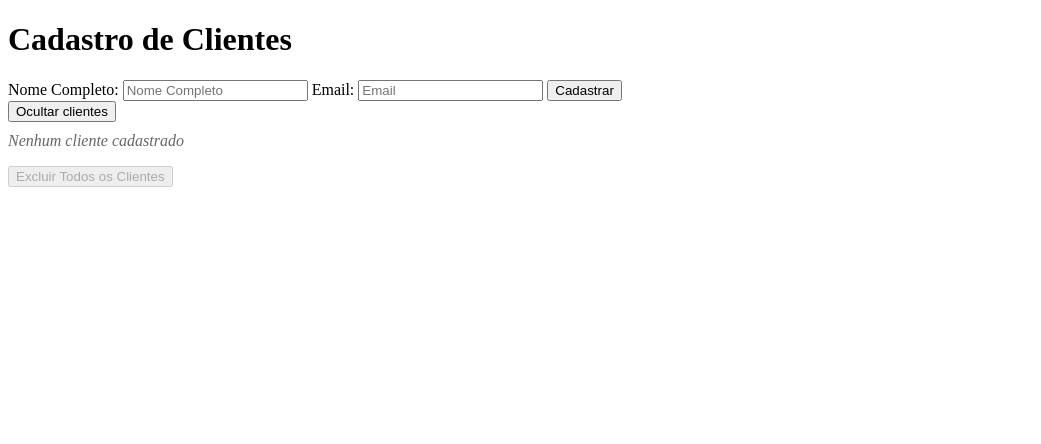
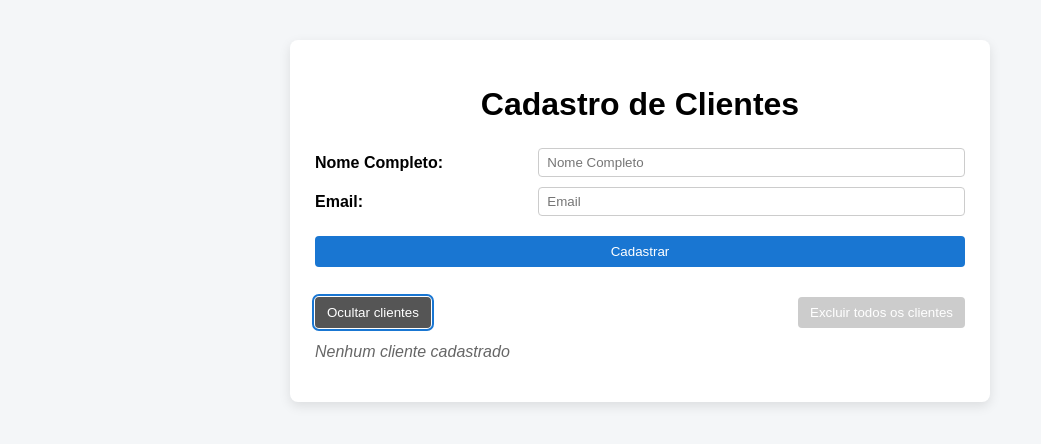
Before and after one commit to thiago-miguel/cadastro-clientes, a plain HTML site: page index.html in a window 1280 px wide. Both pictures are taken after a click on the button "Mostrar clientes". Shown: the whole page, without its empty margins (0-1041 px from the left). Drawn offline with Linux system fonts and the light colour scheme; no server answers.

Commit message:
Estilização da página, ajustes nos comentários e revisão geral do código

```diff
--- a/cadastro.js
+++ b/cadastro.js
@@ -34,7 +34,7 @@ function handleExcluirCliente(id, li, lista, mensagemVazia) {
 
 // EDITAR
 function handleEditarCliente(id, li) {
-  // Callback para salvar: faz o fetch PUT
+  // PUT: Callback para salvar
   const salvarCallback = (novoNome, novoEmail, onSuccess) => {
     fetch(`https://crudcrud.com/api/af4ab06f9272443899a6c8672e50e05e/cadastro/${id}`, {
       method: 'PUT',
@@ -138,6 +138,3 @@ function excluirTodosClientes() {
         })
         .catch(err => console.error('Erro ao excluir todos:', err));
 }
-
-// Criar CSS
-// Estudar a possibilidade de ter a funcionalidade de editar cliente
--- a/estilos.css
+++ b/estilos.css
@@ -1,29 +1,177 @@
-.hidden {
-    display: none;
+/* Reset simples */
+* {
+    box-sizing: border-box;
+    font-family: Arial, Helvetica, sans-serif;
 }
 
+/* Fundo da página */
+body {
+    background-color: #f4f6f8;
+    margin: 0;
+    padding: 40px;
+    display: flex;
+    justify-content: center;
+}
+
+/* Container principal */
+.container {
+    background-color: #fff;
+    width: 100%;
+    max-width: 700px;
+    padding: 25px;
+    border-radius: 8px;
+    box-shadow: 0 4px 12px rgba(0, 0, 0, 0.1);
+}
+
+/* Título */
+h1 {
+    text-align: center;
+    margin-bottom: 25px;
+}
+
+/* Formulário */
+form {
+    display: grid;
+    grid-template-columns: 1fr 2fr;
+    gap: 10px;
+    margin-bottom: 20px;
+}
+
+form label {
+    align-self: center;
+    font-weight: bold;
+}
+
+form input {
+    padding: 6px 8px;
+    border: 1px solid #ccc;
+    border-radius: 4px;
+}
+
+/* Botão cadastrar ocupa linha inteira */
+form button {
+    grid-column: 1 / -1;
+    margin-top: 10px;
+    padding: 8px;
+    background-color: #1976d2;
+    color: white;
+    border: none;
+    border-radius: 4px;
+    cursor: pointer;
+}
+
+form button:hover {
+    background-color: #125aa0;
+}
+
+/* Focus */
+input:focus,
+button:focus {
+    outline: 2px solid #1976d2;
+    outline-offset: 1px;
+}
+
+/* Botões principais */
+#btn-toggle-clientes,
+#excluir-todos {
+    margin-top: 10px;
+    padding: 8px 12px;
+    border-radius: 4px;
+    border: none;
+    cursor: pointer;
+}
+
+#btn-toggle-clientes {
+    background-color: #555;
+    color: white;
+}
+
+#btn-toggle-clientes:hover {
+    background-color: #333;
+}
+
+#excluir-todos {
+    background-color: #d32f2f;
+    color: white;
+}
+
+#excluir-todos:disabled {
+    background-color: #ccc;
+    cursor: not-allowed;
+}
+
+.acoes-clientes {
+    display: flex;
+    justify-content: space-between;
+    align-items: center;
+    margin-top: 10px;
+}
+
+.acoes-lista {
+    display: flex;
+    justify-content: space-between;
+    align-items: center;
+    margin-top: 10px;
+}
+
+/* Mensagem de lista vazia */
 #msg-sem-clientes {
-    margin-top: 10px;
+    margin-top: 15px;
     font-style: italic;
     color: #666;
 }
 
-/* Edição inline */
+/* Lista */
+#lista-clientes {
+    list-style: none;
+    padding: 0;
+    margin-top: 15px;
+}
+
+/* Item da lista */
+#lista-clientes li {
+    display: flex;
+    align-items: center;
+    gap: 10px;
+    padding: 8px;
+    border-bottom: 1px solid #eee;
+}
+
+/* Spans */
+.cliente-nome,
+.cliente-email {
+    flex: 1;
+}
+
+/* Inputs de edição */
 .cliente-nome-input,
 .cliente-email-input {
+    flex: 1;
     border: 1px solid #ccc;
-    padding: 2px 4px;
-    margin-right: 5px;
-    font-size: 14px;
+    padding: 4px 6px;
+    border-radius: 4px;
 }
 
+/* Botões de ação */
 .btn-editar,
 .btn-excluir,
 .btn-salvar,
 .btn-cancelar {
-    margin-left: 5px;
-    padding: 4px 8px;
+    padding: 5px 10px;
+    border-radius: 4px;
+    border: none;
     cursor: pointer;
+    font-size: 13px;
+}
+
+.btn-editar {
+    background-color: #0288d1;
+    color: white;
+}
+
+.btn-excluir {
+    background-color: #757575;
+    color: white;
 }
 
 .btn-salvar {
@@ -35,3 +183,16 @@
     background-color: #f44336;
     color: white;
 }
+
+/* Hover nos botões */
+.btn-editar:hover,
+.btn-excluir:hover,
+.btn-salvar:hover,
+.btn-cancelar:hover {
+    opacity: 0.85;
+}
+
+/* Utilitário */
+.hidden {
+    display: none;
+}
--- a/index.html
+++ b/index.html
@@ -8,6 +8,7 @@
 </head>
 <body>
 
+    <div class="container">
         <h1>Cadastro de Clientes</h1>
 
         <form id="form-cadastro">
@@ -20,17 +21,23 @@
             <button type="submit">Cadastrar</button>
         </form>
 
+        <div class="acoes-lista">
             <button id="btn-toggle-clientes">Mostrar clientes</button>
+
+            <button id="excluir-todos" disabled>
+                Excluir todos os clientes
+            </button>
+        </div>
 
         <p id="msg-sem-clientes" class="hidden">
             Nenhum cliente cadastrado
         </p>
 
-    <ul id="lista-clientes">
-    </ul>
+        <ul id="lista-clientes"></ul>
 
-    <button id="excluir-todos" disabled>Excluir Todos os Clientes</button>
+    </div>
 
     <script type="module" src="cadastro.js"></script>
+
 </body>
 </html>
```
Lines whose indentation alone changed are shown as unchanged.
